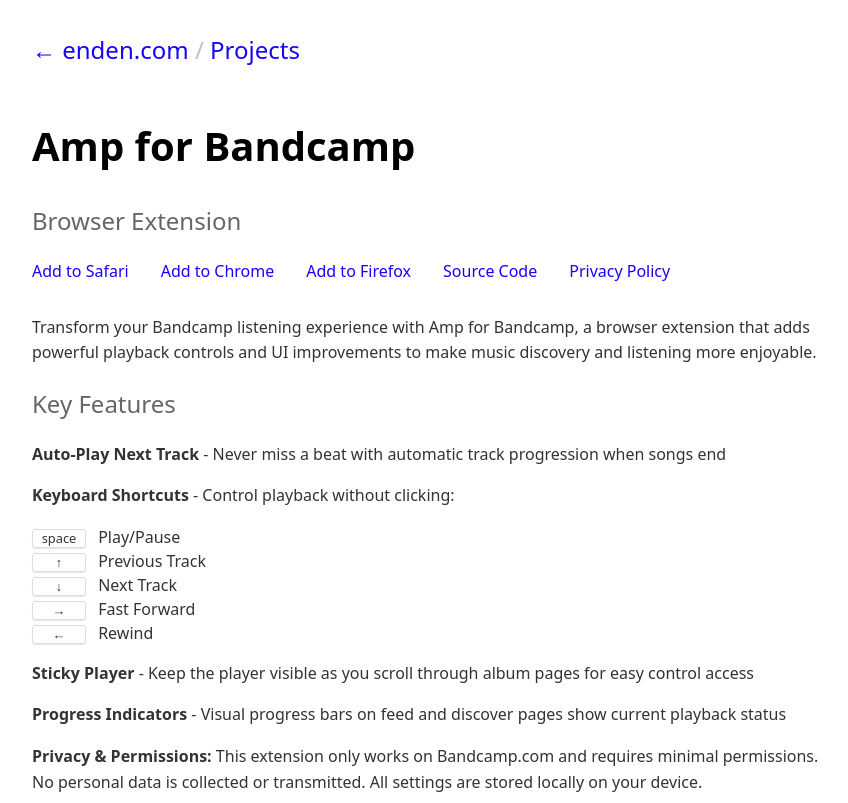
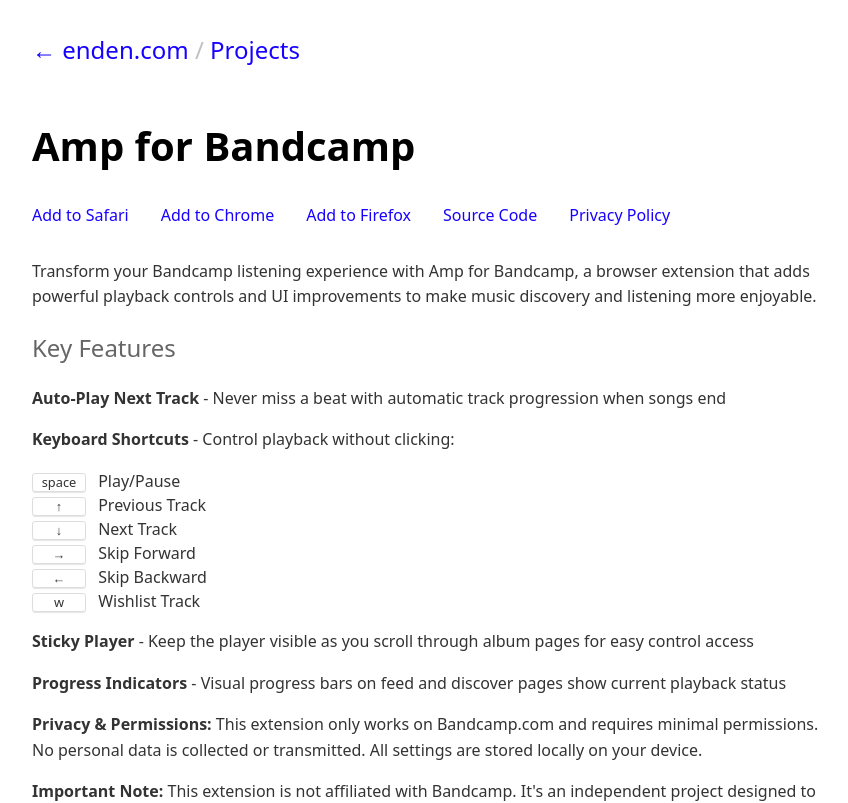
Before and after one commit to rafalenden/enden-site, a Next.js app: page /projects/amp-for-bandcamp in a window 1280 px wide. Shown: the top 803 px of the page, without its empty margins (208-1056 px from the left). Built offline with nearby package versions, Linux system fonts and the light colour scheme.

Commit message:
Update content on the "Amp for Bandcamp" page

```diff
--- a/src/app/projects/amp-for-bandcamp/page.tsx
+++ b/src/app/projects/amp-for-bandcamp/page.tsx
@@ -27,7 +27,6 @@
 
         <h1>{pageTitle}</h1>
 
-        <h2>Browser Extension</h2>
         <div className="links">
           <Link href="https://apps.apple.com/app/amp-for-bandcamp/id6745343456">
             Add to Safari
@@ -73,10 +72,13 @@
           <kbd>↓</kbd> Next Track
         </div>
         <div>
-          <kbd>→</kbd> Fast Forward
+          <kbd>→</kbd> Skip Forward
         </div>
         <div>
-          <kbd>←</kbd> Rewind
+          <kbd>←</kbd> Skip Backward
+        </div>
+        <div>
+          <kbd>w</kbd> Wishlist Track
         </div>
 
         <p>
```
